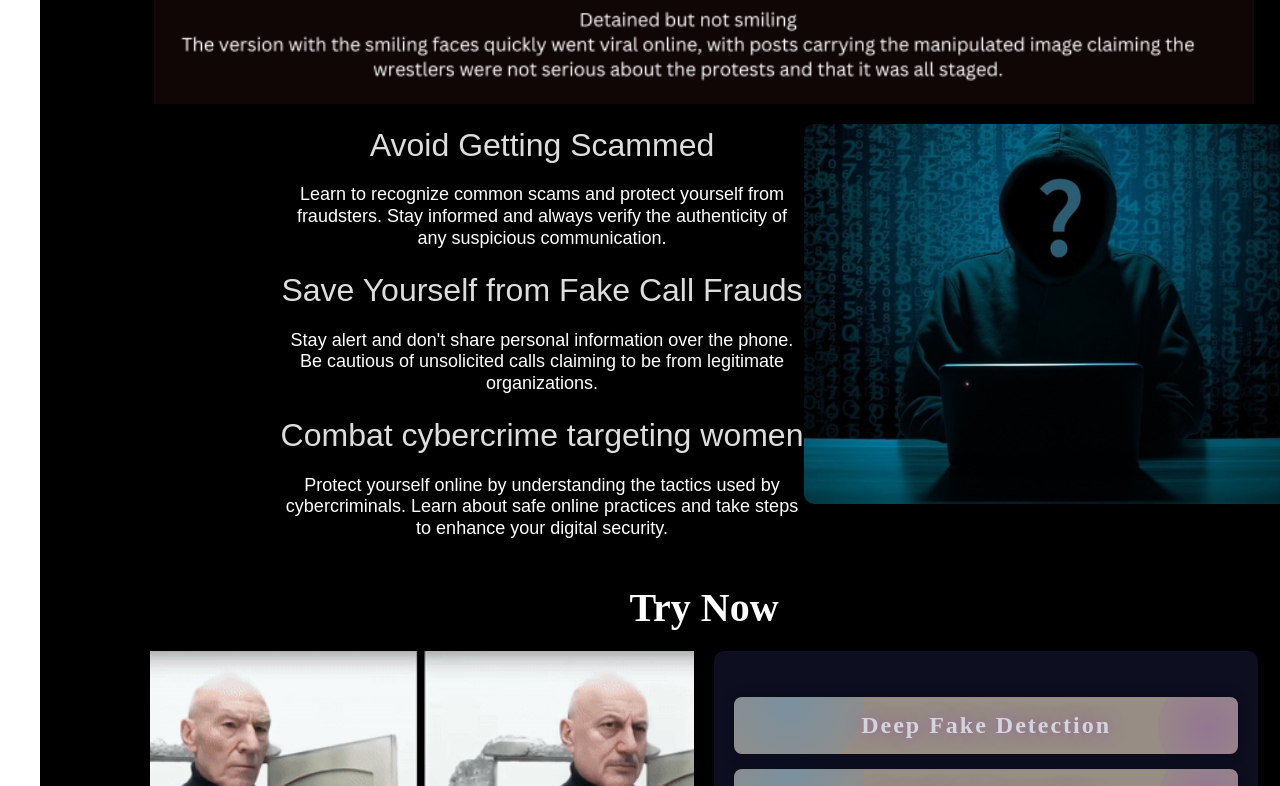
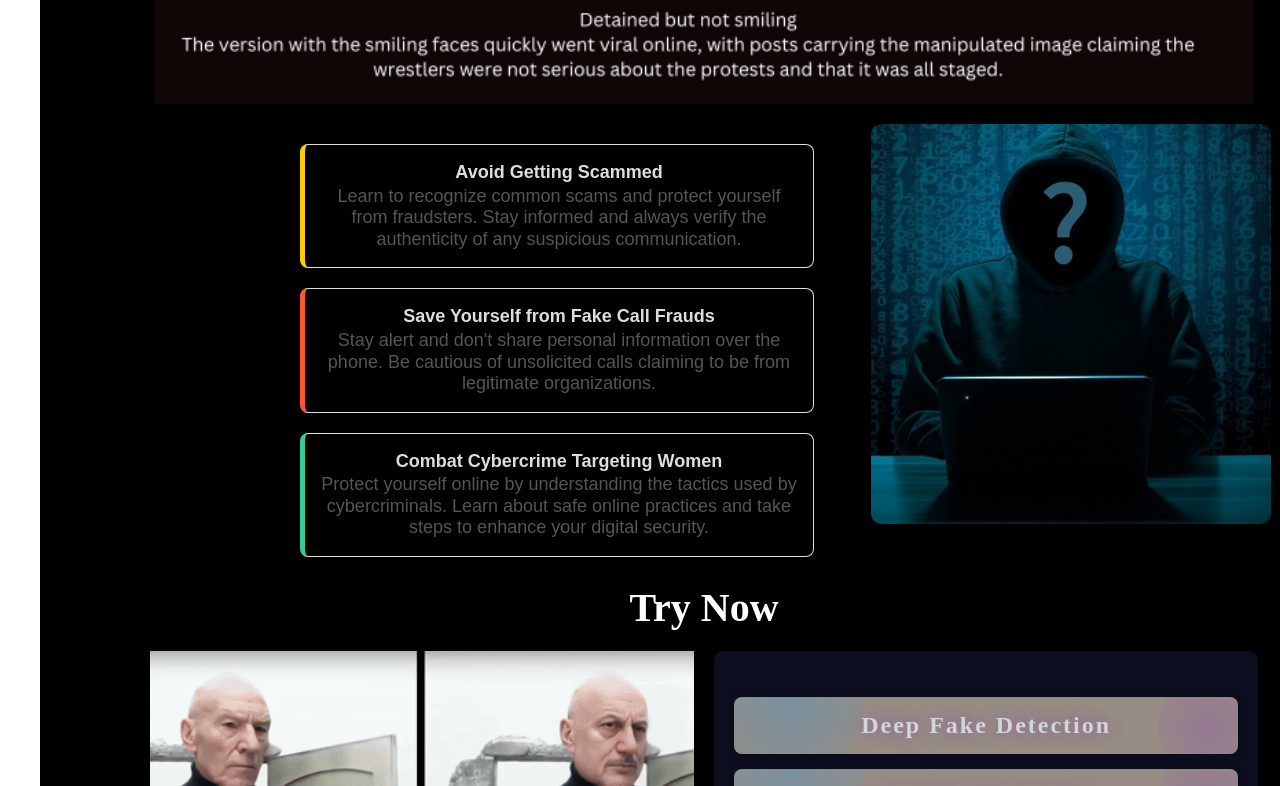
Before and after one commit to NAME-ASHWANIYADAV/fakifyfrontend, a React (Create React App) app: page / in a window 1280 px wide. Shown: the part 934-1720 px from the top of the page. Built offline with nearby package versions, Linux system fonts and the light colour scheme.

Commit message:
animations

```diff
--- /dev/null
+++ b/src/index.html
@@ -0,0 +1,61 @@
+<!DOCTYPE html>
+<html lang="en">
+<head>
+    <meta charset="UTF-8">
+    <meta name="viewport" content="width=device-width, initial-scale=1.0">
+    <title>Magic Crystals Effect</title>
+    <style>
+        body {
+            margin: 0;
+            height: 100vh;
+            background-color: #121212; /* Dark background for contrast */
+            overflow: hidden;
+            cursor: none; /* Hide the default cursor */
+        }
+
+        .sparkle {
+            position: absolute;
+            width: 10px;
+            height: 10px;
+            border-radius: 50%;
+            background: radial-gradient(circle, #ffd700, transparent); /* Golden color */
+            pointer-events: none;
+            animation: sparkleAnimation 1.5s forwards;
+        }
+
+        @keyframes sparkleAnimation {
+            0% {
+                opacity: 1;
+                transform: scale(1);
+            }
+            100% {
+                opacity: 0;
+                transform: scale(2);
+            }
+        }
+    </style>
+</head>
+<body>
+    <script>
+        // Function to create a sparkle at the mouse position
+        function createSparkle(x, y) {
+            const sparkle = document.createElement('div');
+            sparkle.classList.add('sparkle');
+            sparkle.style.left = `${x}px`;
+            sparkle.style.top = `${y}px`;
+            document.body.appendChild(sparkle);
+
+            // Remove sparkle after animation completes
+            setTimeout(() => {
+                sparkle.remove();
+            }, 1500); // 1.5s matches the animation duration
+        }
+
+        // Listen for mouse movements
+        document.addEventListener('mousemove', (e) => {
+            // Create a sparkle at the mouse pointer's location
+            createSparkle(e.pageX - 5, e.pageY - 5); // Offset to center the sparkle
+        });
+    </script>
+</body>
+</html>
--- a/src/pages/Contact.js
+++ b/src/pages/Contact.js
@@ -114,7 +114,7 @@ const Contact = () => {
       </div>
     </div>
   </main>
-  <Footer />
+
 </div>
 
   );
--- a/src/pages/Home.js
+++ b/src/pages/Home.js
@@ -153,20 +153,27 @@ const Home = () => {
         </div>
       </main>
       <div style={imageSectionStyle}>
-          <img src={ph} alt="Top Girl" style={{ width: '100%', width:'1100px', height: 'auto' }} />
+        <img src={ph} alt="Top Girl" style={{ width: '100%', width: '1100px', height: 'auto' }} />
       </div>
       {/* Information Section */}
       <div className="container">
         <div className="text-container">
-        <p style={subtitleStyle}>Avoid Getting Scammed</p>
-        <p>Learn to recognize common scams and protect yourself from fraudsters. Stay informed and always verify the authenticity of any suspicious communication.</p>
+          <div className="box scam">
+            <p className="subtitle">Avoid Getting Scammed</p>
+            <p className="description">Learn to recognize common scams and protect yourself from fraudsters. Stay informed and always verify the authenticity of any suspicious communication.</p>
+          </div>
 
-        <p style={subtitleStyle}>Save Yourself from Fake Call Frauds</p>
-        <p>Stay alert and don't share personal information over the phone. Be cautious of unsolicited calls claiming to be from legitimate organizations.</p>
+          <div className="box fraud">
+            <p className="subtitle">Save Yourself from Fake Call Frauds</p>
+            <p className="description">Stay alert and don't share personal information over the phone. Be cautious of unsolicited calls claiming to be from legitimate organizations.</p>
+          </div>
 
-        <p style={subtitleStyle}>Combat cybercrime targeting women</p>
-        <p>Protect yourself online by understanding the tactics used by cybercriminals. Learn about safe online practices and take steps to enhance your digital security.</p>
+          <div className="box crime">
+            <p className="subtitle">Combat Cybercrime Targeting Women</p>
+            <p className="description">Protect yourself online by understanding the tactics used by cybercriminals. Learn about safe online practices and take steps to enhance your digital security.</p>
           </div>
+        </div>
+
 
         <div className="image-container">
 
@@ -205,7 +212,7 @@ const Home = () => {
         </div>
       </div>
 
-      <Footer />
+
     </div>
   );
 };
--- a/src/styles/Home.css
+++ b/src/styles/Home.css
@@ -64,10 +64,16 @@ img {
   font-family: Arial, sans-serif;
 }
 
-.text-container {
+/* .text-container {
   width: 45%;
+  display: flex;
+  text-align: center;
+  background-color: antiquewhite;
+  border-radius: 4px;
 }
-
+.text-container .scam,.text-container .fraud,.text-container .crime{
+  background-color: #5A00FF;
+}
 .text-container p {
   margin-bottom: 20px;
 }
@@ -76,22 +82,68 @@ img {
   font-weight: bold;
   margin-top: 20px;
   margin-bottom: 5px;
+} */
+.text-container {
+  display: flex;
+  flex-direction: column;
+  gap: 20px; /* Space between boxes */
+  padding: 20px;
+  padding-right:0;
+}
+
+.box {
+  background-color: (135deg, #18181C, #222228); /* White background for the boxes */
+  border: 1px solid #ddd; /* Light border for a subtle separation */
+  border-radius: 8px; /* Rounded corners */
+  padding: 15px;
+  box-shadow: 0 4px 8px rgba(0, 0, 0, 0.1); /* Subtle shadow */
+}
+
+.subtitle {
+  font-size: 1.2em;
+  font-weight: bold;
+  color: #333; /* Dark text color for better readability */
+  margin: 0 0 10px 0; /* Space below the subtitle */
+}
+
+.description {
+  font-size: 1em;
+  color: #555; /* Slightly lighter text color */
+  margin: 0; /* Remove margin for the description text */
+}
+
+/* Specific styles for different boxes */
+.scam {
+  border-left: 5px solid #ffcc00; /* Yellow left border for "Scam" */
+}
+
+.fraud {
+  border-left: 5px solid #ff5733; /* Orange left border for "Fraud" */
+}
+
+.crime {
+  border-left: 5px solid #33cc99; /* Green left border for "Crime" */
 }
 
 .image-container {
-  width: 50%;
+  padding-left: 0;
+  width: auto;
+  border-radius: 5px;
   display: flex;
   flex-direction: column;
   gap: 20px; /* Adds space between images */
 }
 
 .image-container img {
-  width: 100%;
+
+  width: 25rem;
+  height: 25rem;
   border-radius: 10px;
 }
 
 .main-content{
   width:110%;
+  margin-top:100px;
 }
 .try-now-heading {
   text-align: center;
--- a/src/styles/HowItWorks.css
+++ b/src/styles/HowItWorks.css
@@ -13,7 +13,7 @@
 
 .main-content {
     padding: 40px;
-    margin-right:40px;
+
 
 }
 
```
Also changed, not shown: src/crystals.png (added), 1 other file (tests, documents, lock files or other folders). Lines whose indentation alone changed are shown as unchanged.
